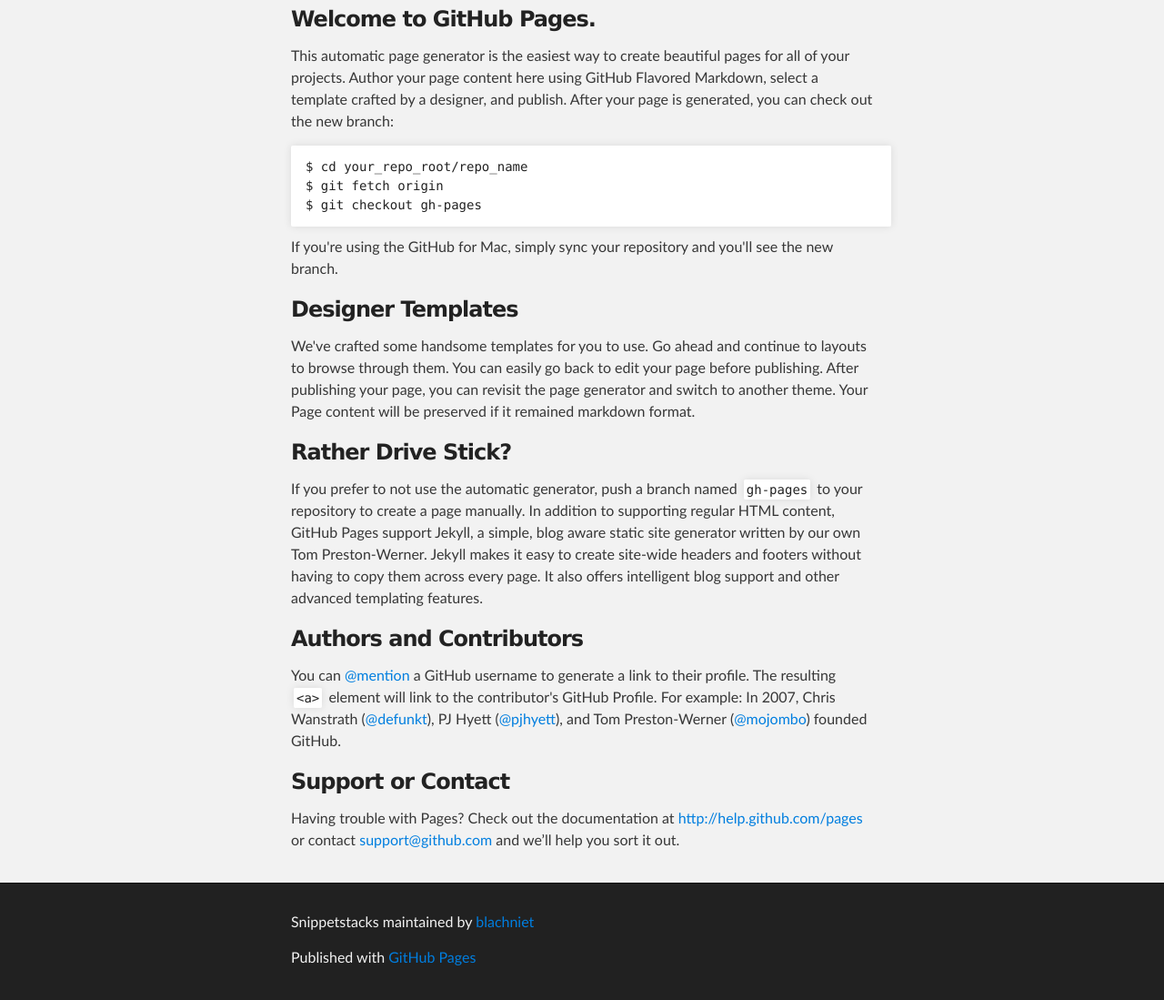
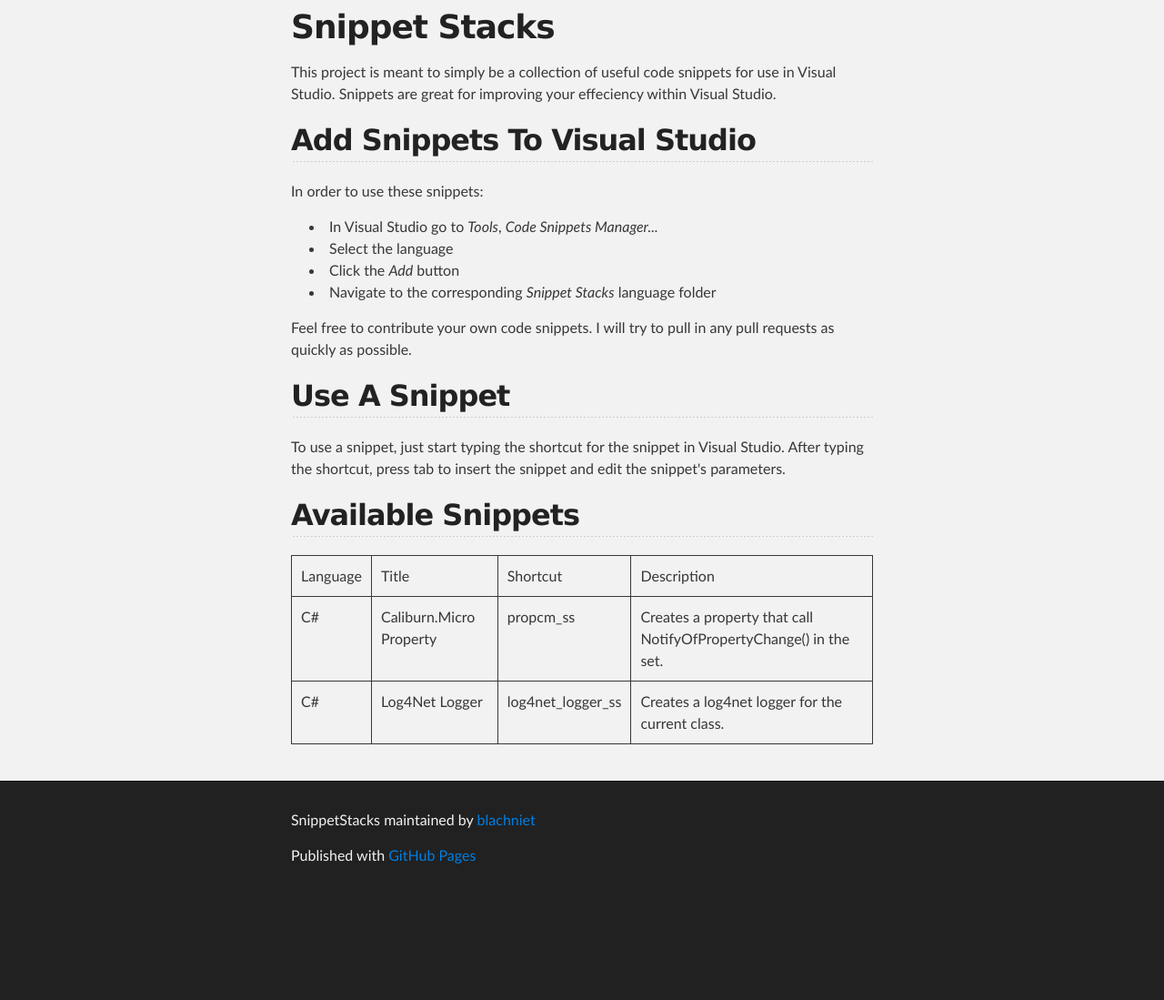
Before and after one commit to blachniet/SnippetStacks, a plain HTML site: page index.html in a window 1280 px wide. Shown: the part 257-1356 px from the top of the page at 91% size. After the commit the page ends 1244 px from the top, so only its background shows below. Drawn offline with Linux system fonts and the light colour scheme.

```diff
--- a/index.html
+++ b/index.html
@@ -4,11 +4,11 @@
   <head>
     <meta charset='utf-8' />
     <meta http-equiv="X-UA-Compatible" content="chrome=1" />
-    <meta name="description" content="Snippetstacks : A bunch of useful code snippets for Visual Studio." />
+    <meta name="description" content="SnippetStacks : A bunch of useful code snippets for Visual Studio." />
 
     <link rel="stylesheet" type="text/css" media="screen" href="stylesheets/stylesheet.css">
 
-    <title>Snippetstacks</title>
+    <title>SnippetStacks</title>
   </head>
 
   <body>
@@ -18,7 +18,7 @@
         <header class="inner">
           <a id="forkme_banner" href="https://github.com/blachniet/SnippetStacks">View on GitHub</a>
 
-          <h1 id="project_title">Snippetstacks</h1>
+          <h1 id="project_title">SnippetStacks</h1>
           <h2 id="project_tagline">A bunch of useful code snippets for Visual Studio.</h2>
 
             <section id="downloads">
@@ -31,39 +31,55 @@
     <!-- MAIN CONTENT -->
     <div id="main_content_wrap" class="outer">
       <section id="main_content" class="inner">
-        <h3>Welcome to GitHub Pages.</h3>
+        <h1>Snippet Stacks</h1>
 
-<p>This automatic page generator is the easiest way to create beautiful pages for all of your projects. Author your page content here using GitHub Flavored Markdown, select a template crafted by a designer, and publish. After your page is generated, you can check out the new branch:</p>
+<p>This project is meant to simply be a collection of useful code snippets for use in Visual Studio. Snippets are great for improving
+your effeciency within Visual Studio.</p>
 
-<pre><code>$ cd your_repo_root/repo_name
-$ git fetch origin
-$ git checkout gh-pages
-</code></pre>
+<h2>Add Snippets To Visual Studio</h2>
 
-<p>If you're using the GitHub for Mac, simply sync your repository and you'll see the new branch.</p>
+<p>In order to use these snippets:</p>
 
-<h3>Designer Templates</h3>
+<ul>
+<li>In Visual Studio go to <em>Tools</em>, <em>Code Snippets Manager...</em>
+</li>
+<li>Select the language</li>
+<li>Click the <em>Add</em> button</li>
+<li>Navigate to the corresponding <em>Snippet Stacks</em> language folder</li>
+</ul><p>Feel free to contribute your own code snippets. I will try to pull in any pull requests as quickly as possible.</p>
 
-<p>We've crafted some handsome templates for you to use. Go ahead and continue to layouts to browse through them. You can easily go back to edit your page before publishing. After publishing your page, you can revisit the page generator and switch to another theme. Your Page content will be preserved if it remained markdown format.</p>
+<h2>Use A Snippet</h2>
 
-<h3>Rather Drive Stick?</h3>
+<p>To use a snippet, just start typing the shortcut for the snippet in Visual Studio. After typing the shortcut, press tab
+to insert the snippet and edit the snippet's parameters.</p>
 
-<p>If you prefer to not use the automatic generator, push a branch named <code>gh-pages</code> to your repository to create a page manually. In addition to supporting regular HTML content, GitHub Pages support Jekyll, a simple, blog aware static site generator written by our own Tom Preston-Werner. Jekyll makes it easy to create site-wide headers and footers without having to copy them across every page. It also offers intelligent blog support and other advanced templating features.</p>
+<h2>Available Snippets</h2>
 
-<h3>Authors and Contributors</h3>
-
-<p>You can <a href="https://github.com/blog/821" class="user-mention">@mention</a> a GitHub username to generate a link to their profile. The resulting <code>&lt;a&gt;</code> element will link to the contributor's GitHub Profile. For example: In 2007, Chris Wanstrath (<a href="https://github.com/defunkt" class="user-mention">@defunkt</a>), PJ Hyett (<a href="https://github.com/pjhyett" class="user-mention">@pjhyett</a>), and Tom Preston-Werner (<a href="https://github.com/mojombo" class="user-mention">@mojombo</a>) founded GitHub.</p>
-
-<h3>Support or Contact</h3>
-
-<p>Having trouble with Pages? Check out the documentation at <a href="http://help.github.com/pages">http://help.github.com/pages</a> or contact <a href="mailto:support@github.com">support@github.com</a> and we’ll help you sort it out.</p>
+<table>
+<td>Language</td>
+        <td>Title</td>
+        <td>Shortcut</td>
+        <td>Description</td>
+    <tr>
+<td>C#</td>
+        <td>Caliburn.Micro Property</td>
+        <td>propcm_ss</td>
+        <td>Creates a property that call NotifyOfPropertyChange() in the set.</td>
+    </tr>
+<tr>
+<td>C#</td>
+        <td>Log4Net Logger</td>
+        <td>log4net_logger_ss</td>
+        <td>Creates a log4net logger for the current class.</td>
+    </tr>
+</table>
       </section>
     </div>
 
     <!-- FOOTER  -->
     <div id="footer_wrap" class="outer">
       <footer class="inner">
-        <p class="copyright">Snippetstacks maintained by <a href="https://github.com/blachniet">blachniet</a></p>
+        <p class="copyright">SnippetStacks maintained by <a href="https://github.com/blachniet">blachniet</a></p>
         <p>Published with <a href="http://pages.github.com">GitHub Pages</a></p>
       </footer>
     </div>
```
Also changed, not shown: params.json (+1 -1 lines).
